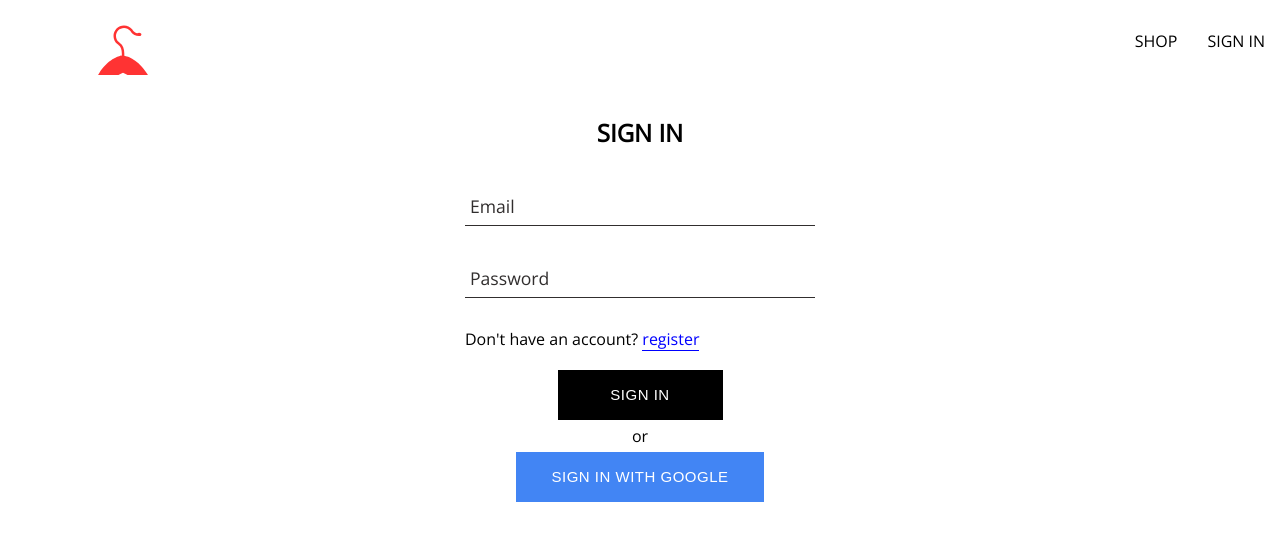
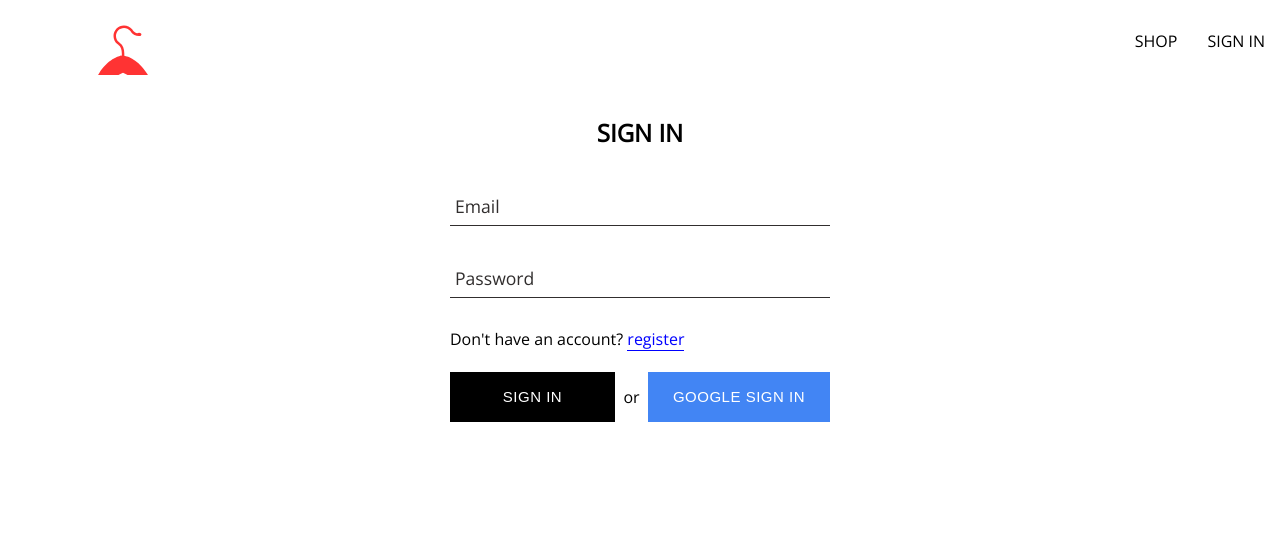
Before and after one commit to Hornet34/shirtnpant, a React (Create React App) app: page /signIn in a window 1280 px wide. Shown: the top 540 px of the page. Built offline with nearby package versions, Linux system fonts and the light colour scheme; a web font is replaced by a local one.

Commit message:
added alert pop for different error on sign in and sign up.

```diff
--- a/src/components/button/button.styles.scss
+++ b/src/components/button/button.styles.scss
@@ -4,7 +4,7 @@
     height: 50px;
     letter-spacing: 0.5px;
     line-height: 50px;
-    padding: 0 35px 0 35px;
+    padding: 0 25px 0 25px;
     font-size: 15px;
     background-color: black;
     color: white;
--- a/src/components/formInput/formInput.styles.scss
+++ b/src/components/formInput/formInput.styles.scss
@@ -62,5 +62,5 @@ $main-color: black;
 }
 
 form{
-  width: 350px;
+  width: 380px;
 }
--- a/src/components/signInForm/signInForm.component.jsx
+++ b/src/components/signInForm/signInForm.component.jsx
@@ -81,6 +81,18 @@ const SignInForm = () => {
         }
         catch (err) {
             console.log(err.code);
+            switch (err.code) {
+                case 'auth/user-not-found':
+                    alert('User Not Found');
+                    break;
+                case 'auth/wrong-password':
+                    alert('Wrong Password');
+                    break;
+                default:
+                    alert('Sign-in Failed');
+                    console.log(err.message);
+            }
+            resetForm();
         }
     }
 
--- a/src/components/signInForm/signInForm.style.scss
+++ b/src/components/signInForm/signInForm.style.scss
@@ -1,7 +1,6 @@
 .sign-in-container{
     display: flex;
     flex-direction: column;
-    // justify-content: center;
     align-items: center;
 
     h2{
@@ -9,12 +8,8 @@
     }
     .formbtn{
         display: flex;
-        flex-direction: column;
-        // justify-content: around;
+        justify-content: space-between;
         align-items: center;
-        p{
-            margin:5px;
-        }
     }
     a{
         color:blue;
--- a/src/components/signInGoogle/signInGoogle.component.jsx
+++ b/src/components/signInGoogle/signInGoogle.component.jsx
@@ -8,12 +8,17 @@ const SignInGoogle = () => {
             await createUserDocumnet(respone.user);
         }
         catch (err) {
-            console.log('sign in with google failed', err.message)
+            if (err.code === "auth/popup-closed-by-user") alert('Sign-in Failed, Popup Closed By User');
+            else {
+                alert('Sign in Failed');
+                console.log(err.message)
+            }
+
         }
 
     }
     return (
-        <Button type="button" buttonType='google' onClick={googleUser}>SIGN IN With Google</Button>
+        <Button type="button" buttonType='google' onClick={googleUser}>GOOGLE SIGN IN</Button>
     );
 }
 
--- a/src/components/signUpForm/signUpForm.component.jsx
+++ b/src/components/signUpForm/signUpForm.component.jsx
@@ -139,7 +139,18 @@ const SignUpForm = () => {
             getRegisteredMails();
         }
         catch (err) {
-            console.log(err.code);
+            switch (err.code) {
+                case "auth/email-already-in-use":
+                    alert('Email Already in Use');
+                    break;
+                case "auth/weak-password":
+                    alert('Weak Password, Try Again');
+                    break;
+                default:
+                    alert('Sign-up failed');
+                    console.log(err.message);
+            }
+
         }
     }
 
```
